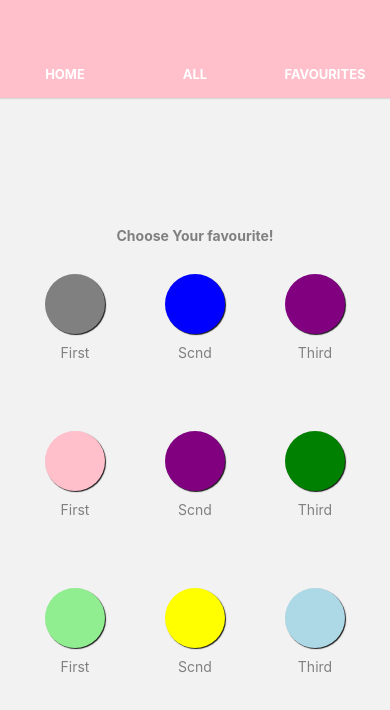
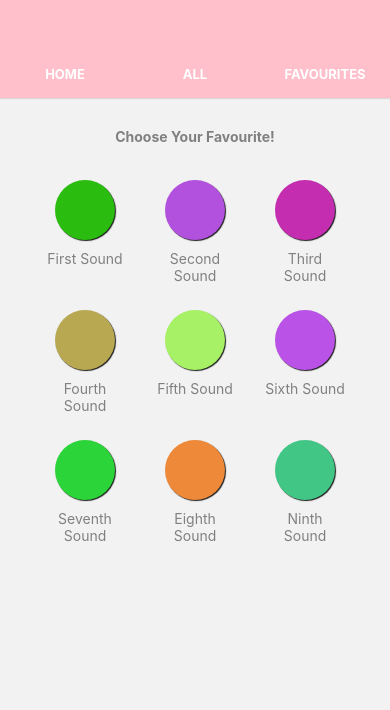
Before and after one commit to Kometheus21/Suono, a React Native app: screen /All in a window 390 px wide. Shown: the top 710 px of the page. Built offline with nearby package versions, Linux system fonts and the light colour scheme.

Commit message:
Updated how buttons render on screen

```diff
--- a/App.js
+++ b/App.js
@@ -3,11 +3,12 @@ import { SafeAreaProvider, SafeAreaView } from "react-native-safe-area-context";
 import { StyleSheet } from "react-native";
 import Navigation from "./nav/Navigation";
 
+
+
 export default function App() {
-
   return (
     <SafeAreaProvider>
-        <Navigation />
+      <Navigation  />
     </SafeAreaProvider>
   );
 }
--- a/components/RoundButton.js
+++ b/components/RoundButton.js
@@ -28,12 +28,17 @@ const RoundButton = (props) => {
 
 const styles = StyleSheet.create({
   container: {
+    height: 120,
+    width:100,
     alignItems: "center",
-    margin: 30,
+    justifyContent:"flex-start",
+    margin: 5,
+
   },
   btnText: {
     color: "grey",
     margin: 10,
+    textAlign:"center",
   },
 });
 
--- a/screens/AllScreen.js
+++ b/screens/AllScreen.js
@@ -1,16 +1,70 @@
 import React, { useState } from "react";
-import { StyleSheet, Text, View, Modal, Pressable } from "react-native";
+import {
+  StyleSheet,
+  Text,
+  View,
+  Modal,
+  Pressable,
+  FlatList,
+} from "react-native";
 import RoundButton from "../components/RoundButton";
 
-const HomeScreen = () => {
+const data = [
+  {
+    id: "1",
+    title: "First Sound",
+  },
+  {
+    id: "2",
+    title: "Second Sound",
+  },
+  {
+    id: "3",
+    title: "Third Sound",
+  },
+  {
+    id: "4",
+    title: "Fourth Sound",
+  },
+  {
+    id: "5",
+    title: "Fifth Sound",
+  },
+  {
+    id: "6",
+    title: "Sixth Sound",
+  },
+  {
+    id: "7",
+    title: "Seventh Sound",
+  },
+  {
+    id: "8",
+    title: "Eighth Sound",
+  },
+  {
+    id: "9",
+    title: "Ninth Sound",
+  },
+];
+
+const generateColor = () => {
+  const randomColor = Math.floor(Math.random() * 16777215)
+    .toString(16)
+    .padStart(6, "0");
+  return `#${randomColor}`;
+};
+
+const AllScreen = () => {
   const [modalVisible, setModalVisible] = useState(false);
+
   const handlerLongPress = () => {
     //on longpress open modal
     setModalVisible(true);
   };
   const handlerPress = () => {
     //on press play the sound
-    alert("Button Pressed");
+    alert("Button Pressed " + generateColor());
   };
   return (
     <View style={styles.container}>
@@ -39,89 +93,41 @@ const HomeScreen = () => {
           </View>
         </View>
       </Modal>
-
-      <View>
-        {/* In here goes logo, name of app and soon navigation */}
-        <Text style={styles.heading}>Choose Your favourite!</Text>
-      </View>
-      <View style={styles.btnContainer}>
+      <Text style={styles.heading}>Choose Your Favourite!</Text>
+      <FlatList
+        data={data}
+        numColumns={3}
+        columnWrapperStyle={{ flex: 1, justifyContent: "space-evenly"}}
+        renderItem={({ item }) => (
+          <View style={styles.item}>
             <RoundButton
-          color={"grey"}
-          text={"First"}
+              color={generateColor()}
+              text={item.title}
               onPress={handlerPress}
               longPress={handlerLongPress}
-        />
-        <RoundButton
-          color={"blue"}
-          text={"Scnd"}
-          onPress={handlerPress}
-          longPress={handlerLongPress}
-        />
-        <RoundButton
-          color={"purple"}
-          text={"Third"}
-          onPress={handlerPress}
-          longPress={handlerLongPress}
+              styles={styles.item}
             />
            </View>
-      <View style={styles.btnContainer}>
-        <RoundButton
-          color={"pink"}
-          text={"First"}
-          onPress={handlerPress}
-          longPress={handlerLongPress}
+        )}
+        keyExtractor={(item) => item.id}
       />
-        <RoundButton
-          color={"purple"}
-          text={"Scnd"}
-          onPress={handlerPress}
-          longPress={handlerLongPress}
-        />
-        <RoundButton
-          color={"green"}
-          text={"Third"}
-          longPress={handlerLongPress}
-        />
-      </View>
-      <View style={styles.btnContainer}>
-        <RoundButton
-          color={"lightgreen"}
-          text={"First"}
-          onPress={handlerPress}
-          longPress={handlerLongPress}
-        />
-        <RoundButton
-          color={"yellow"}
-          text={"Scnd"}
-          onPress={handlerPress}
-          longPress={handlerLongPress}
-        />
-        <RoundButton
-          color={"lightblue"}
-          text={"Third"}
-          onPress={handlerPress}
-          longPress={handlerLongPress}
-        />
-      </View>
     </View>
   );
 };
 const styles = StyleSheet.create({
-  btnContainer: {
-    flexDirection: "row",
-    justifyContent: "space-around",
-  },
+  btnContainer: {},
   container: {
     flex: 1,
     justifyContent: "center",
     alignItems: "center",
   },
   heading: {
-    // marginTop: 175,
+    margin:30,
     textAlign: "center",
     fontWeight: "700",
     color: "grey",
   },
+  item: {},
   modal: {
     height: 100,
     width: "75%",
@@ -133,9 +139,10 @@ const styles = StyleSheet.create({
   },
   modalText: {
     color: "#fff",
+    fontSize: 16,
   },
   closeBtn: {},
   addToFavBtn: {},
 });
 
-export default HomeScreen;
+export default AllScreen;
--- a/screens/HomeScreen.js
+++ b/screens/HomeScreen.js
@@ -1,7 +1,7 @@
 import React from "react";
 import { Text, View, StyleSheet } from "react-native";
 
-const AllScreen = () => {
+const HomeScreen = () => {
   return (
     <View style={styles.cont}>
       <Text>This is the screen for home info</Text>
@@ -16,4 +16,4 @@ const styles = StyleSheet.create({
   },
 });
 
-export default AllScreen;
+export default HomeScreen;
```
Also changed, not shown: nav/Navigation.js (+8 -2 lines), assets/logo.png (added). Lines whose indentation alone changed are shown as unchanged.
